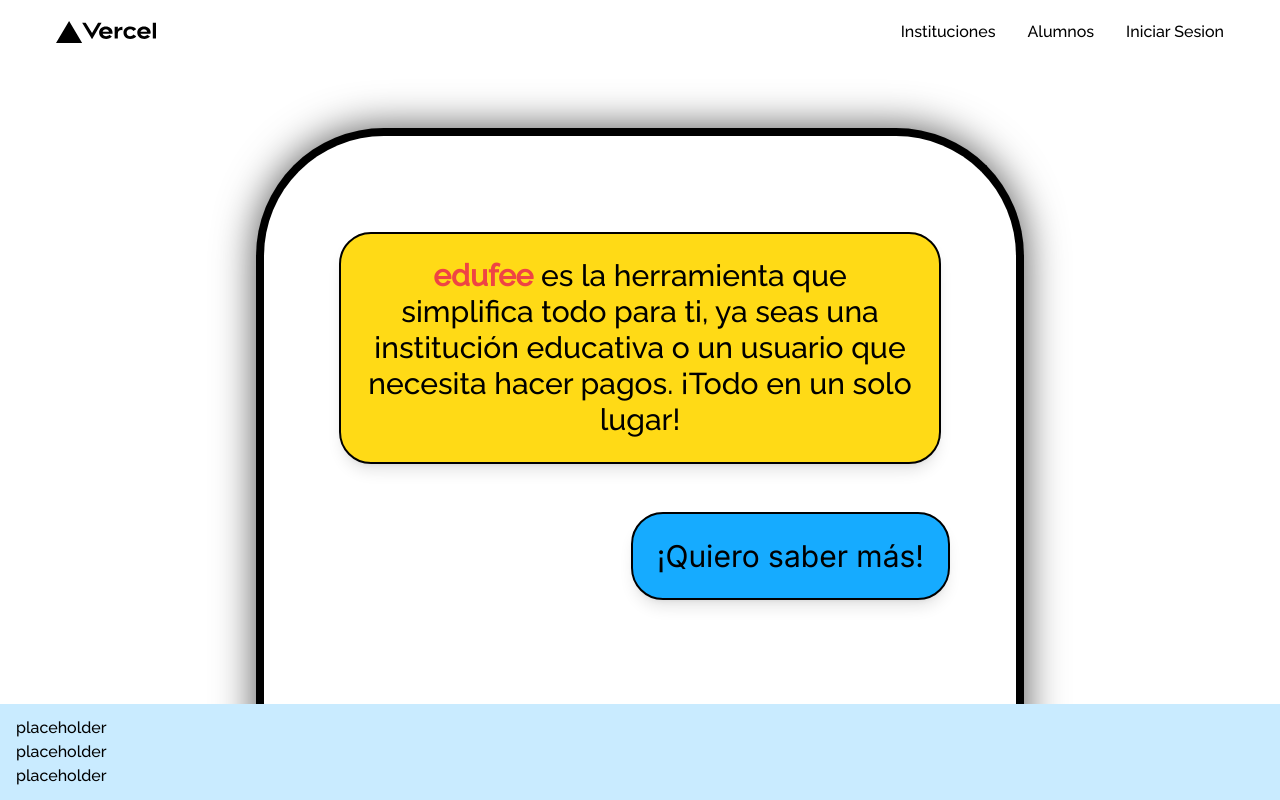
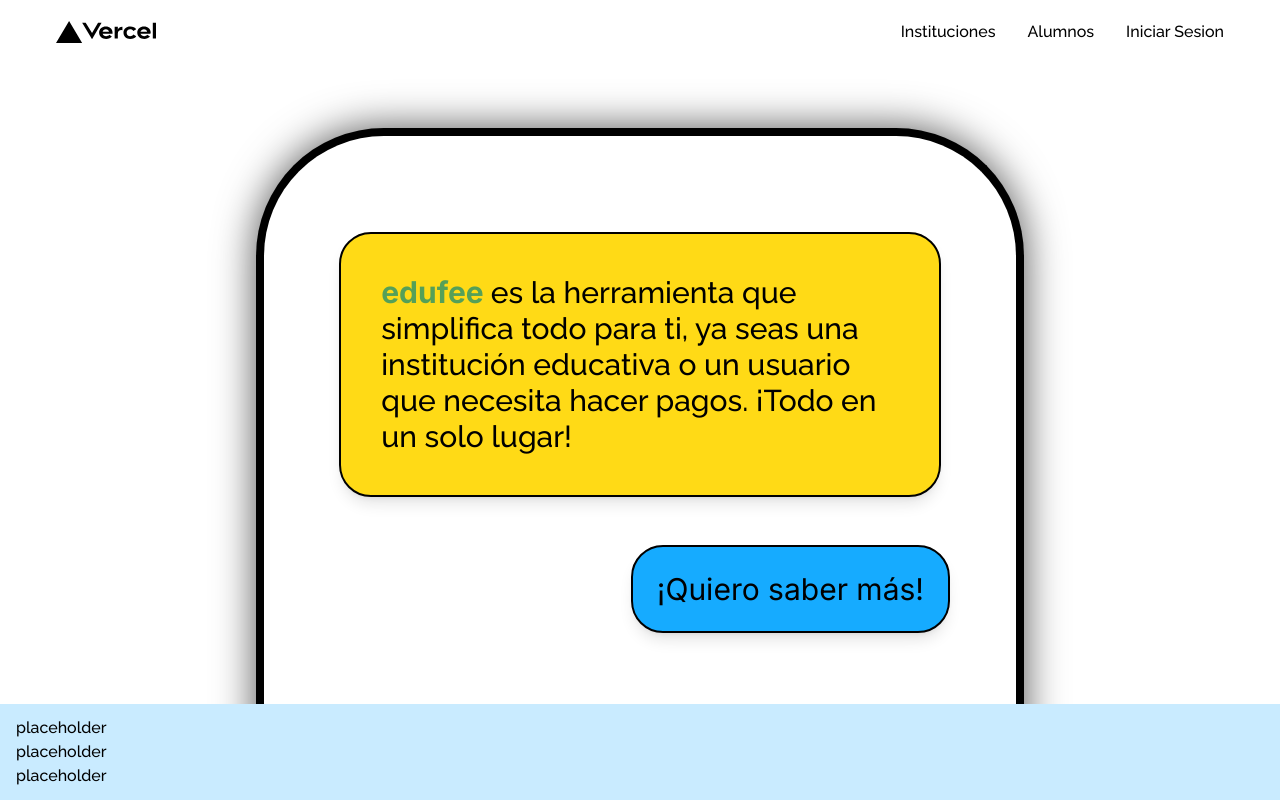
Before and after one commit to MCEmilyMorales/Edufee-, a Next.js app in the folder front/my-app/: page / in a window 1280 px wide. Built offline with nearby package versions, Linux system fonts and the light colour scheme.

Commit message:
span fix

```diff
--- a/front/my-app/src/components/landing/landing.tsx
+++ b/front/my-app/src/components/landing/landing.tsx
@@ -34,14 +34,15 @@ const Landing: React.FC = () => {
           justify-center
           text-center
           p-6
-
           leading-tight
           h-max
         "
       >
-        <p className="text-lg   sm:text-xl md:text-2xl lg:text-3xl text-black">
-          <span className="  font-bold text-red-500">edufee</span> es la
-          herramienta que simplifica todo para ti, ya seas una institución
+        <p className="text-lg text-left sm:text-xl md:text-2xl lg:text-3xl text-black p-4">
+          <span className="  font-bold text-3xl font-inter text-[#55A058]">
+            edufee {""}
+          </span>
+          es la herramienta que simplifica todo para ti, ya seas una institución
           educativa o un usuario que necesita hacer pagos. ¡Todo en un solo
           lugar!
         </p>
```
Also changed, not shown: 1 other file (tests, documents, lock files or other folders).
